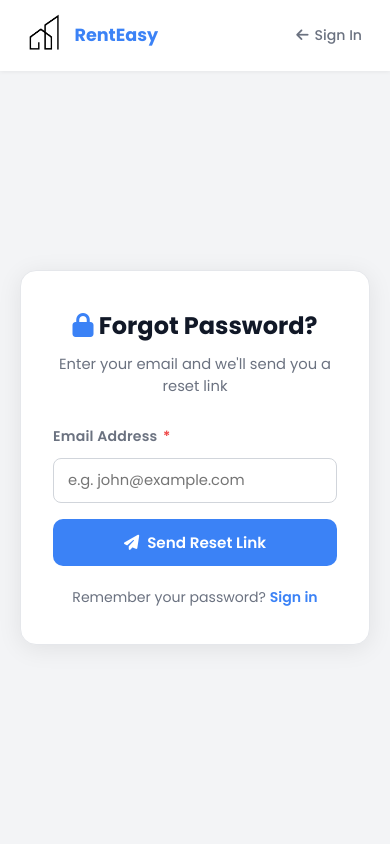
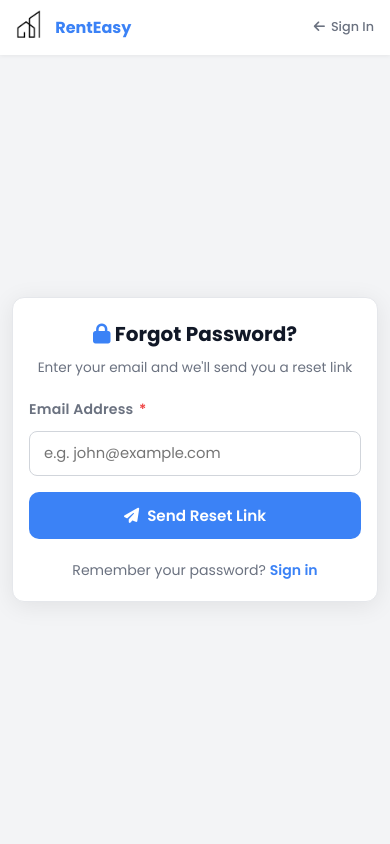
Before and after one commit to EllyKurgat/RentEasy, a Django app: page /forgotpass/ in a window 390 px wide. Run offline with Django 5.2, Linux system fonts and the light colour scheme; some libraries are stand-ins or nearby versions.

Commit message:
Add mobile styles for forgot password and auth pages

```diff
--- a/frontend_views/Templates/forgotpass.html
+++ b/frontend_views/Templates/forgotpass.html
@@ -7,8 +7,8 @@
   <title>Forgot Password - RentEasy</title>
   <link rel="icon" href="{% static 'img/faviclogo.png' %}">
   <link href="https://fonts.googleapis.com/css2?family=Poppins:wght@300;400;500;600;700&display=swap" rel="stylesheet">
-  <link rel="stylesheet" href="{% static 'css/theme.css' %}?v=22">
-  <link rel="stylesheet" href="{% static 'css/style.css' %}?v=22">
+<link rel="stylesheet" href="{% static 'css/theme.css' %}?v=30">
+  <link rel="stylesheet" href="{% static 'css/style.css' %}?v=30">
   <script src="https://kit.fontawesome.com/e1db635686.js" crossorigin="anonymous"></script>
 </head>
 <body class="theme-landlord auth-page">
--- a/frontend_views/static/css/style.css
+++ b/frontend_views/static/css/style.css
@@ -2249,6 +2249,18 @@ button.theme-toggle, button.theme-switch {
 .auth-card .auth-header p {
   font-size: 0.92rem; color: var(--re-text-secondary); margin: 0; line-height: 1.5;
 }
+
+@media (max-width: 480px) {
+  .auth-nav { padding: 10px 16px; }
+  .auth-nav img { height: 28px; }
+  .auth-nav .brand { font-size: 1rem; }
+  .auth-nav .back-link { font-size: 0.8rem; }
+  .auth-container { padding: 20px 12px; }
+  .auth-card { padding: 20px 16px; border-radius: 12px; }
+  .auth-card .auth-header { margin-bottom: 20px; }
+  .auth-card .auth-header h1 { font-size: 1.25rem; }
+  .auth-card .auth-header p { font-size: 0.85rem; }
+}
 .auth-card .auth-footer {
   text-align: center; margin-top: 20px; font-size: 0.88rem; color: var(--re-text-secondary);
 }
```
